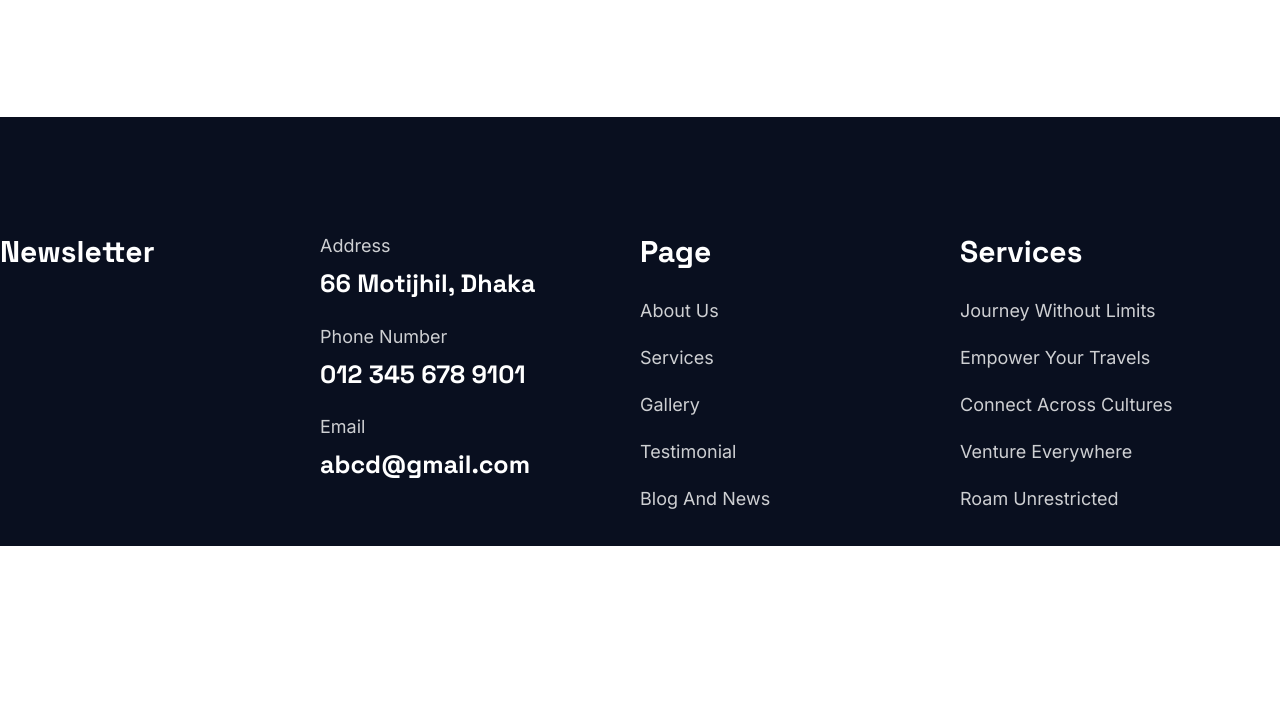
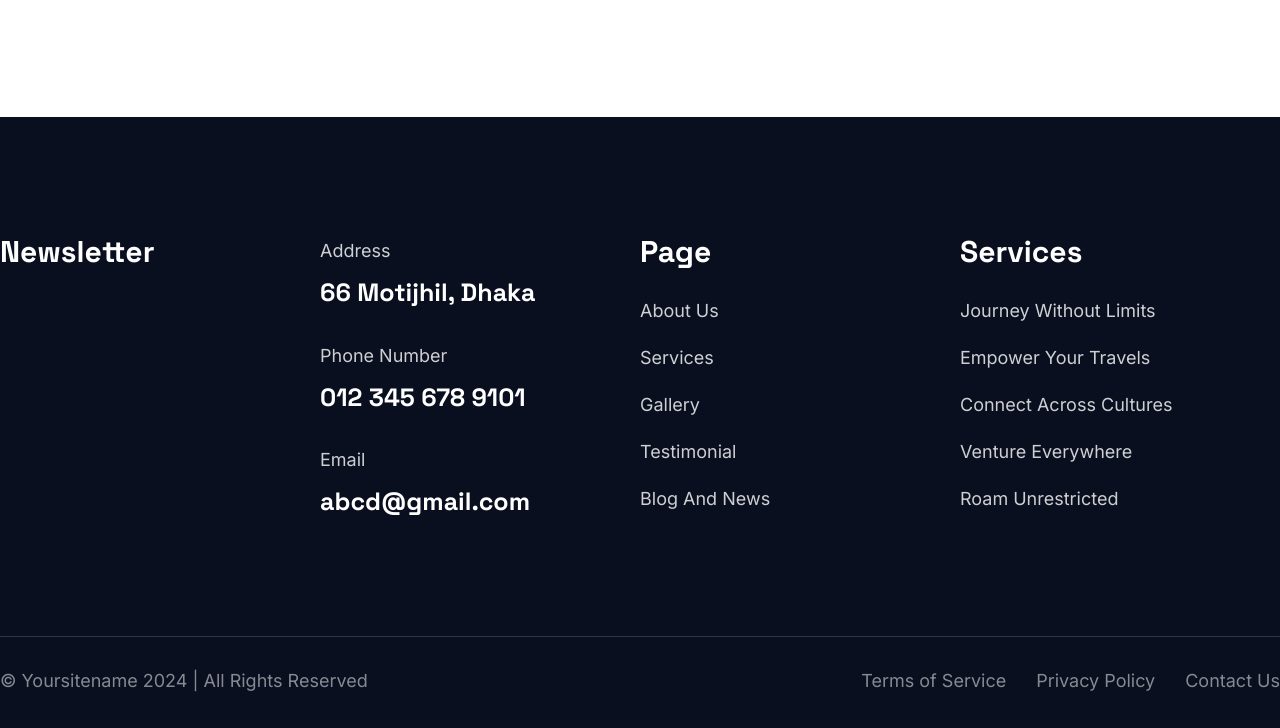
Before and after one commit to RobiulHassan0/simple_landing_page, a plain HTML site: page index.html in a window 1280 px wide. Shown: the part 3580-4308 px from the top of the page. Before the commit the page ends 4126 px from the top, so only its background shows below. Drawn offline with Linux system fonts and the light colour scheme.

```diff
--- a/assets/sass/components/_footer.scss
+++ b/assets/sass/components/_footer.scss
@@ -7,8 +7,10 @@
         display: grid;
         grid-template-columns: repeat(4, 1fr);
         justify-content: space-between;
+
         .footer-widget {
             width: 100%;
+
             .footer-title {
                 color: $white-color;
                 margin-bottom: 30px;
@@ -22,9 +24,10 @@
                 li {
                     a {
                         color: $white-color;
-                        @include bannerFont($font-inter, 18px, 400, $white-color, 18px);
+                        @include bannerFont($font-inter, 18px, 400, $white-color, 27px);
                         transition: all 0.3s ease;
                         opacity: 0.8;
+
                         &:hover {
                             opacity: 1;
                         }
@@ -32,20 +35,23 @@
                 }
             }
 
-            .address-widget{
+            .address-widget {
                 display: flex;
                 flex-direction: column;
                 justify-content: space-between;
-                gap: 30px;
-                .info{
+                gap: 35px;
+
+                .info {
                     display: flex;
                     flex-direction: column;
                     gap: 15px;
-                    p{
-                        @include bannerFont($font-inter, 18px, 400, $white-color, 18px);
+
+                    p {
+                        @include bannerFont($font-inter, 18px, 400, $white-color, 27px);
                         opacity: 0.8;
                     }
-                    h4{
+
+                    h4 {
                         @include bannerFont($font-space, 25px, 700, $white-color, 27.5px);
                     }
                 }
@@ -53,4 +59,43 @@
         }
 
     }
+
+    .footer-copyright {
+        margin-top: 120px;
+        padding-top: 30px;
+        border-top: 1px solid rgba(255, 255, 255, 0.2);
+        opacity: 0.8;
+        @include bannerFont($font-inter, 18px, 400, $white-color, 18px);
+
+        .text-box {
+            display: flex;
+            justify-content: space-between;
+            @include bannerFont($font-inter, 18px, 400, $white-color, 27px);
+            opacity: 0.8;
+            .copyright-text{
+                p{
+                    @include bannerFont($font-inter, 18px, 400, $white-color, 27px);
+                    opacity: 0.8;
+                }
+            }
+            .footer-links {
+                display: flex;
+                gap: 30px;
+
+                li {
+                    a {
+                        @include bannerFont($font-inter, 18px, 400, $white-color, 27px);
+                        transition: all 0.3s ease;
+                        opacity: 0.8;
+
+                        &:hover {
+                            color: $primary-color;
+                            opacity: 1;
+                        }
+                    }
+                }
+
+            }
+        }
+    }
 }
--- a/index.html
+++ b/index.html
@@ -233,6 +233,18 @@
                     </ul>
                 </div>
             </div>
+            <div class="footer-copyright">
+                <div class="text-box">
+                    <div class="copyright-text">
+                        <p>© Yoursitename  2024 | All Rights Reserved</p>
+                    </div>
+                    <ul class="footer-links">
+                        <li><a href="#">Terms of Service</a></li>
+                        <li><a href="#">Privacy Policy</a></li>
+                        <li><a href="#">Contact Us</a></li>
+                    </ul>
+                </div>
+            </div>
         </div>
     </footer>
 </body>
```
Also changed, not shown: assets/css/style.css, assets/sass/common/_common.scss (line endings or trailing spaces).
